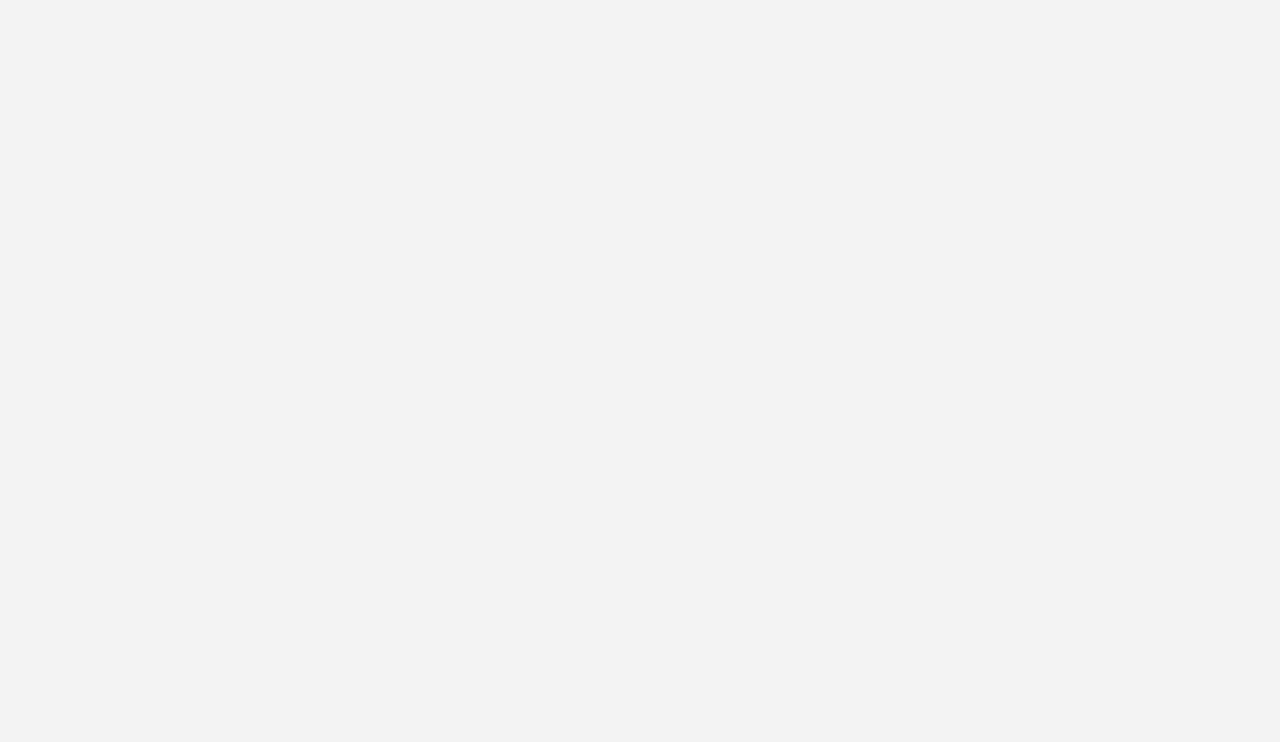
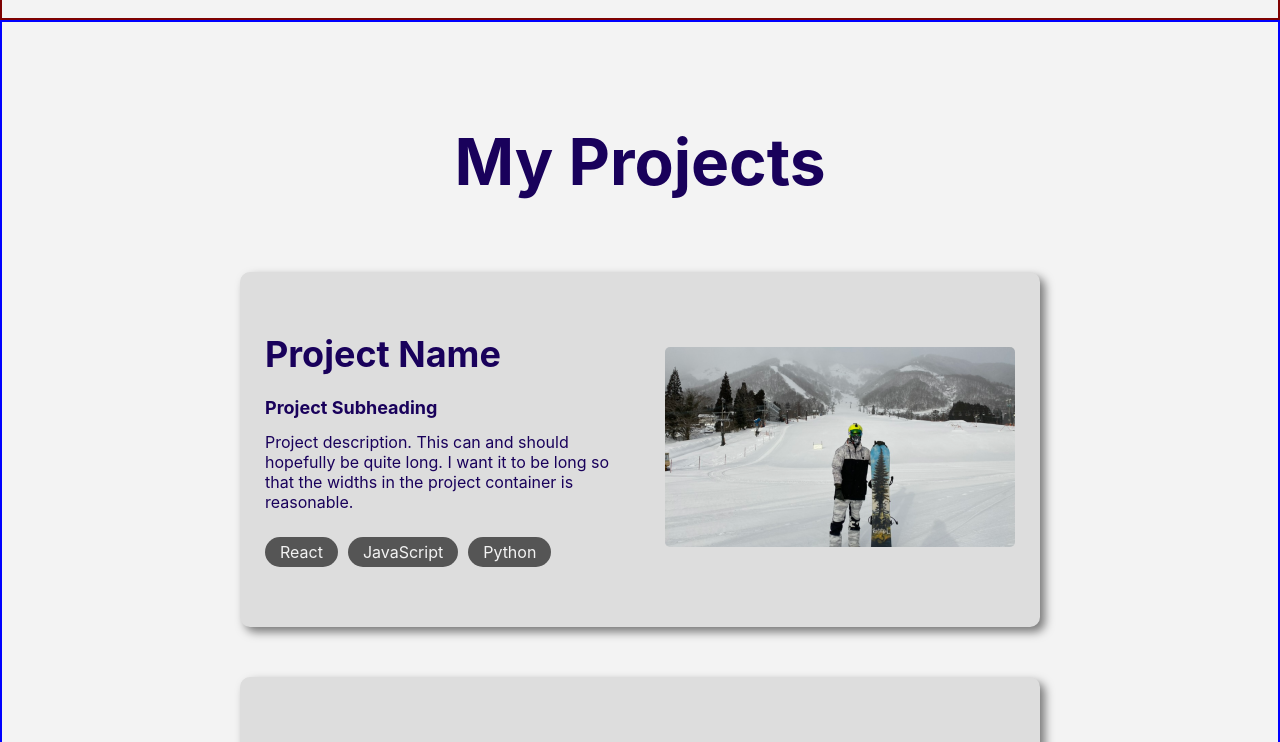
Before and after one commit to SkippaT/TheTrentiverse, a React (Vite) app: page / in a window 1280 px wide. Shown: the part 680-1422 px from the top of the page. Before the commit the page ends 800 px from the top, so only its background shows below. Built offline with nearby package versions, Linux system fonts and the light colour scheme.

Commit message:
Added projects

```diff
--- a/src/App.jsx
+++ b/src/App.jsx
@@ -2,6 +2,7 @@ import './App.css'
 import { motion, useScroll, useTransform } from 'framer-motion';
 import HeroSection from './components/HeroSection.jsx';
 import NavBar from './components/NavBar.jsx';
+import ProjectsSection from './components/ProjectsSection.jsx';
 
 function App() {
 
@@ -23,6 +24,7 @@ function App() {
     <>
       <NavBar />
       <HeroSection />
+      <ProjectsSection />
     </>
   )
 }
--- a/src/components/Dropdown.module.css
+++ b/src/components/Dropdown.module.css
@@ -9,7 +9,7 @@
     display: block;
     position: absolute;
     overflow: hidden;
-    background-color: #dddddd;
+    background-color: #ddddddf0;
     border-radius: 10px;
     width: 110%;
     box-shadow: 0px 8px 16px 0px rgba(0, 0, 0, 0.2);
--- a/src/components/HeroSection.module.css
+++ b/src/components/HeroSection.module.css
@@ -1,39 +1,42 @@
 .heroSection {
-    /* border: 2px solid rgb(126, 0, 0); */
+    border: 2px solid rgb(126, 0, 0);
     display: flex;
     flex-direction: row;
     justify-content: center;
     align-items: center;
     height: 100vh;
     max-height: 700px;
+    min-height: 500px;
     width: 100vw;
     gap: 75px;
+    flex-wrap: wrap;
+    padding: 100px 50px;
 }
 
 /* .split {
     border: 1px solid rebeccapurple;
 } */
 
-h1 {
+.heroSection h1 {
     /* border: 1px solid blue; */
     font-size: 64px;
     margin-bottom: 20px;
 }
 
-h3 {
+.heroSection h3 {
     /* border: 1px solid blue; */
     font-size: 36px;
     margin-bottom: 30px;
 }
 
-.buttons {
+.heroSection .buttons {
     /* border: 1px solid blue; */
     display: flex;
     flex-direction: row;
     justify-content: space-evenly;
     align-items: center;
 }
-button {
+.heroSection button {
     padding: 0.5rem 1.5rem;
     font-size: 1.2rem;
     font-weight: 500;
@@ -45,7 +48,7 @@ button {
     transition: all 0.2s ease-in;
     box-shadow: 5px 5px 0px #19015b;
 }
-button:hover {
+.heroSection button:hover {
     cursor: pointer;
     box-shadow: none;
     transform: translate(5px, 5px);
--- a/src/components/NavBar.jsx
+++ b/src/components/NavBar.jsx
@@ -20,7 +20,7 @@ export default function NavBar() {
 
     return (
         <div className={classes.navBar}>
-            <a href="#">The Trentiverse</a>
+            <a href="#" style={{fontWeight: "bold", fontSize: "1.2rem"}}>The Trentiverse</a>
             <button className={`${classes.toggleMenu} material-symbols-outlined`}>menu</button>
             {/* <button class="toggle-menu"><i class="fa-solid fa-bars"></i></button> */}
             <div className={classes.links}>
--- a/src/components/NavBar.module.css
+++ b/src/components/NavBar.module.css
@@ -1,5 +1,5 @@
 .navBar {
-    background: #f3f3f37f;
+    background: #f3f3f3f0;
     margin-top: 20px;
     border-radius: 1rem;
     display: flex;
--- /dev/null
+++ b/src/components/Project.jsx
@@ -0,0 +1,39 @@
+import { motion } from 'framer-motion';
+
+import memoji from "../assets/memoji.png";
+import snowboard from "../assets/snowboard.png";
+import classes from './Project.module.css';
+
+export default function Project() {
+
+    return (
+        <motion.div
+            className={classes.project}
+            initial={{ opacity: 0, y: 50 }}
+            whileInView={{ opacity: 1, y: 0 }}
+            transition={{ duration: 0.3 }}
+            viewport={{ once: true, margin: "-100px" }}
+            whileHover={{
+                scale: 1.05,
+                transition: { duration: "0.2", type: 'spring', stiffness: 300, damping: 15 }
+            }}
+        >
+            <div className={`${classes.descriptionSplit} ${classes.split}`}>
+                <h1>Project Name</h1>
+                <h3>Project Subheading</h3>
+                <p>
+                    Project description. This can and should hopefully be quite long. I want it to be long so
+                    that the widths in the project container is reasonable.
+                </p>
+                <div className={classes.skills}>
+                    <span className={classes.tag}>React</span>
+                    <span className={classes.tag}>JavaScript</span>
+                    <span className={classes.tag}>Python</span>
+                </div>
+            </div>
+            <div className={`${classes.right} ${classes.split}`}>
+                <img src={snowboard} alt="Emoji image of Me" />
+            </div>
+        </motion.div>
+    );
+}
--- /dev/null
+++ b/src/components/Project.module.css
@@ -0,0 +1,59 @@
+.project {
+    /* border: 2px solid greenyellow; */
+    border-radius: 10px;
+    background-color: #dddddd;
+    padding: 50px 25px;
+    display: flex;
+    flex-direction: row;
+    align-items: center;
+    justify-content: center;
+    gap: 25px;
+    max-width: 800px;
+    box-shadow: 5px 5px 10px #00000080;
+}
+.project:hover {
+    cursor: pointer;
+}
+
+.project .split {
+    /* border: 1px solid rebeccapurple; */
+    max-width: 50%;
+}
+.descriptionSplit {
+    /* border: 1px solid red; */
+    padding: 10px 0;
+}
+
+.project h1 {
+    /* border: 2px solid green; */
+    font-size: 36px;
+    margin-bottom: 20px;
+}
+.project h3 {
+    font-size: 18px;
+    margin-bottom: 12px;
+}
+.project p {
+    margin-bottom: 25px;
+}
+.project img {
+    width: 100%;
+    height: auto;
+    border-radius: 5px;
+    /* box-shadow: 5px 5px 10px #00000080; */
+}
+
+.project .skills {
+    /* border: 1px solid aqua; */
+    display: flex;
+    flex-direction: row;
+    flex-wrap: wrap;
+    gap: 10px;
+}
+
+.project .tag {
+    background-color: #555555;
+    color: #f3f3f3;
+    padding: 5px 15px;
+    border-radius: 1rem;
+}
--- /dev/null
+++ b/src/components/ProjectsSection.jsx
@@ -0,0 +1,13 @@
+import Project from './Project.jsx';
+import classes from './ProjectsSection.module.css';
+
+export default function ProjectsSection() {
+
+    return (
+        <div className={classes.projectsSection}>
+            <h1 style={{fontSize: "64px"}}>My Projects</h1>
+            <Project />
+            <Project />
+        </div>
+    );
+}
--- /dev/null
+++ b/src/components/ProjectsSection.module.css
@@ -0,0 +1,11 @@
+.projectsSection {
+    border: 2px solid blue;
+    display: flex;
+    flex-direction: column;
+    align-items: center;
+    padding: 100px 50px;
+    gap: 50px;
+}
+.projectsSection h1 {
+    margin-bottom: 20px;
+}
```
Also changed, not shown: src/assets/snowboard.png (added).
